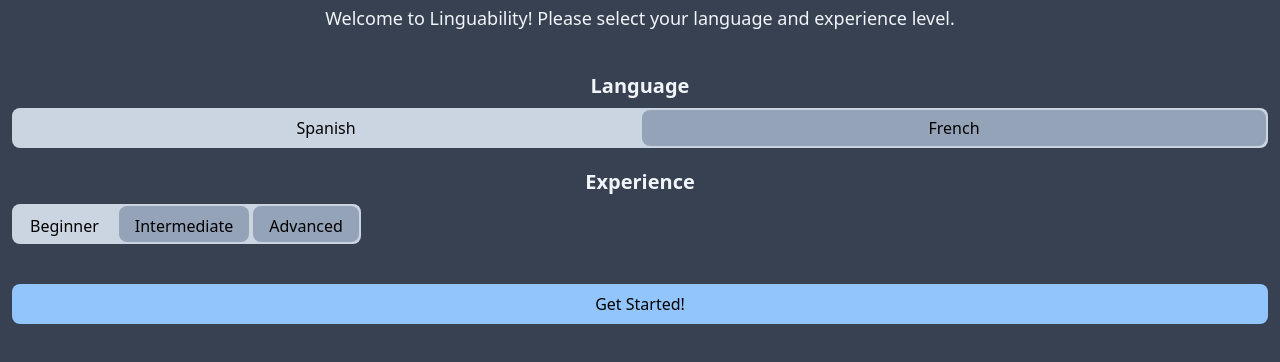
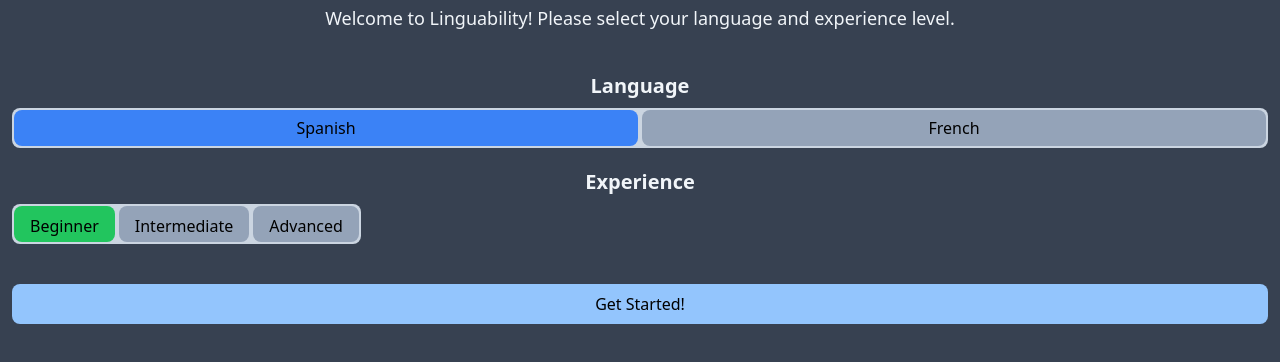
Before and after one commit to micpatmc/linguability, a browser extension: page src/hello.html in a window 1280 px wide. Shown: the part 52-414 px from the top of the page. Drawn offline with Linux system fonts and the light colour scheme.

Commit message:
added default difficulty and language

```diff
--- a/src/hello.html
+++ b/src/hello.html
@@ -27,7 +27,7 @@
           <div class="flex mb-5 h-10 w-full">
             <div class="flex bg-slate-300 rounded-lg w-full justify-between">
               <button
-                class="button z-10 py-1 m-0.5 text-black rounded-lg bg-blue-400 hover:bg-blue-400 active:bg-blue-500 w-1/2 text-center"
+                class="button z-10 py-1 m-0.5 text-black rounded-lg bg-blue-500 hover:bg-blue-400 active:bg-blue-500 w-1/2 text-center"
                 id="spanish"
                 data-group="language"
               >
@@ -50,7 +50,7 @@
         <div class="flex relative mb-10 h-10">
           <div class="flex bg-slate-300 rounded-lg">
             <button
-              class="button z-10 px-4 py-2 m-0.5 text-black rounded-lg bg-green-400 hover:bg-green-400 active:bg-green-500"
+              class="button z-10 px-4 py-2 m-0.5 text-black rounded-lg bg-green-500 hover:bg-green-400 active:bg-green-500"
               id="beginner"
               data-group="experience"
             >
```
